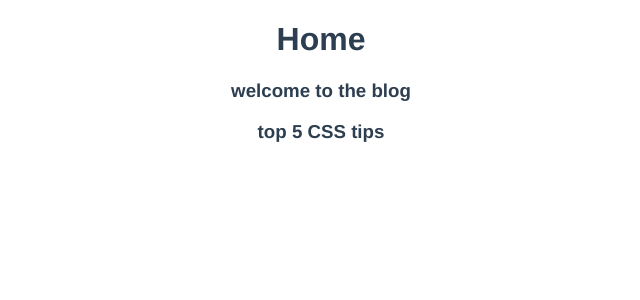
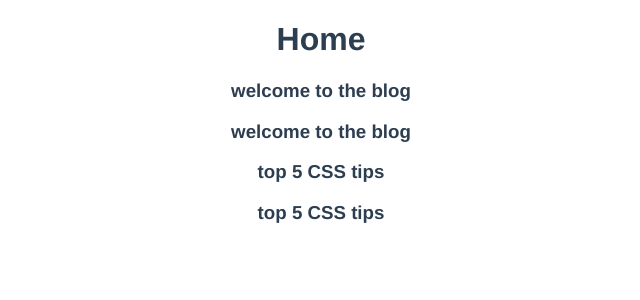
Before and after one commit to bravestarr15/vue_js_3_tutorial, a Vue app in the folder dojo-blog/: page / in a window 1280 px wide. Shown: the top 300 px of the page, without its empty margins (319-959 px from the left). Built offline with nearby package versions, Linux system fonts and the light colour scheme.

Commit message:
Pass post as props to new component

```diff
--- a/dojo-blog/src/components/PostList.vue
+++ b/dojo-blog/src/components/PostList.vue
@@ -2,18 +2,24 @@
   <div class="post-list">
     <div v-for="post in posts" v-bind:key="post.id">
       <h3>{{ post.title }}</h3>
+      <SinglePost v-bind:post="post" />
     </div>
   </div>
 </template>
 
 <script>
+
+import SinglePost from './SinglePost.vue'
+
 export default {
   props: ['posts'],
+  components: { SinglePost },
   setup(props) {
     console.log(props)
     console.log(props.posts)
   }
 }
+
 </script>
 
 <style>
--- /dev/null
+++ b/dojo-blog/src/components/SinglePost.vue
@@ -0,0 +1,15 @@
+<template>
+  <div class="post">
+    <h3>{{ post.title }}</h3>
+  </div>
+</template>
+
+<script>
+export default {
+  props: ['post']
+}
+</script>
+
+<style>
+
+</style>
```
